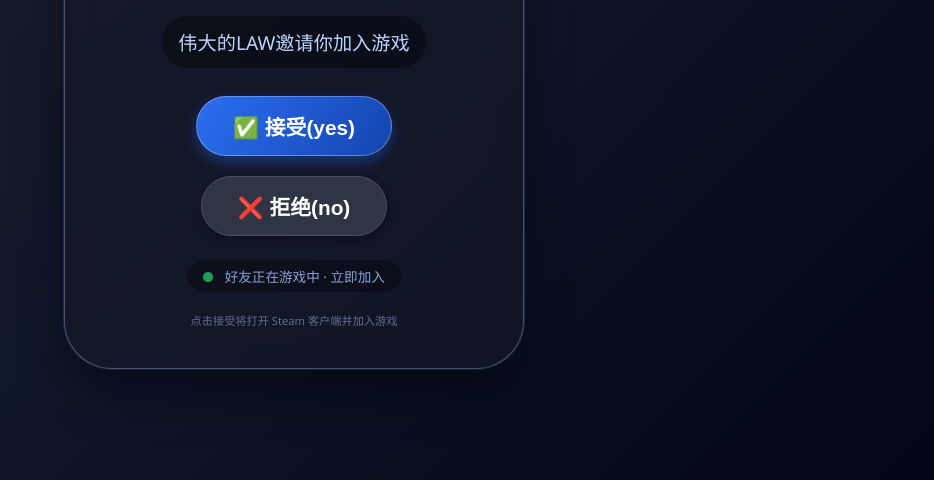
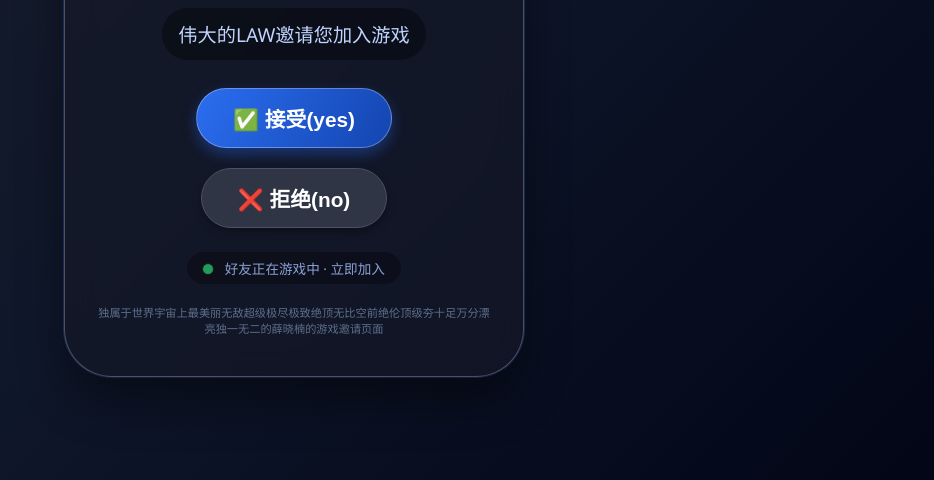
Before and after one commit to llearnerrr/invite-game, a plain HTML site: page index.html in a window 1280 px wide. Shown: the part 320-800 px from the top of the page, without its empty margins (346-1280 px from the left). Drawn offline with Linux system fonts and the light colour scheme.

Commit message:
Add files via upload

```diff
--- a/index.html
+++ b/index.html
@@ -3,7 +3,7 @@
 <head>
     <meta charset="UTF-8">
     <meta name="viewport" content="width=device-width, initial-scale=1.0, user-scalable=no">
-    <title>游戏邀请 - 好友等你开黑</title>
+    <title>Miko专属游戏邀请页面</title>
     <style>
         * {
             margin: 0;
@@ -285,7 +285,7 @@
 
         </div>
         <h1>游戏邀请</h1>
-        <div class="invite-text">伟大的LAW邀请你加入游戏</div>
+        <div class="invite-text">伟大的LAW邀请您加入游戏</div>
         <div class="buttons" id="buttonsContainer">
             <button class="btn-yes" id="acceptBtn">✅ 接受(yes) </button>
             <button class="btn-no" id="declineBtn">❌ 拒绝(no) </button>
@@ -293,7 +293,7 @@
         <div class="steam-status">
             <span class="online-dot"></span> 好友正在游戏中 · 立即加入
         </div>
-        <footer>点击接受将打开 Steam 客户端并加入游戏</footer>
+        <footer>独属于世界宇宙上最美丽无敌超级极尽极致绝顶无比空前绝伦顶级夯十足万分漂亮独一无二的薛晓楠的游戏邀请页面 </footer>
     </div>
 
     <!-- 加载遮罩层（包含轮播图片） -->
```
